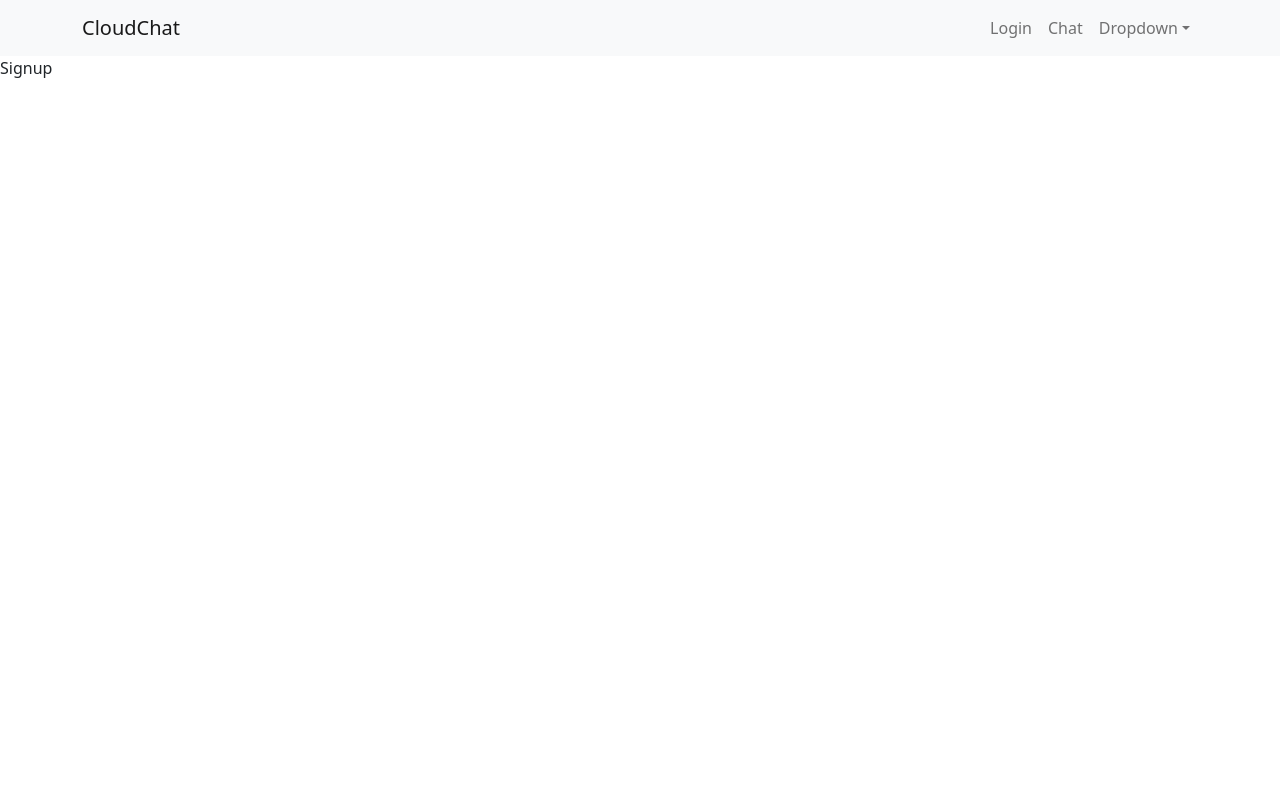
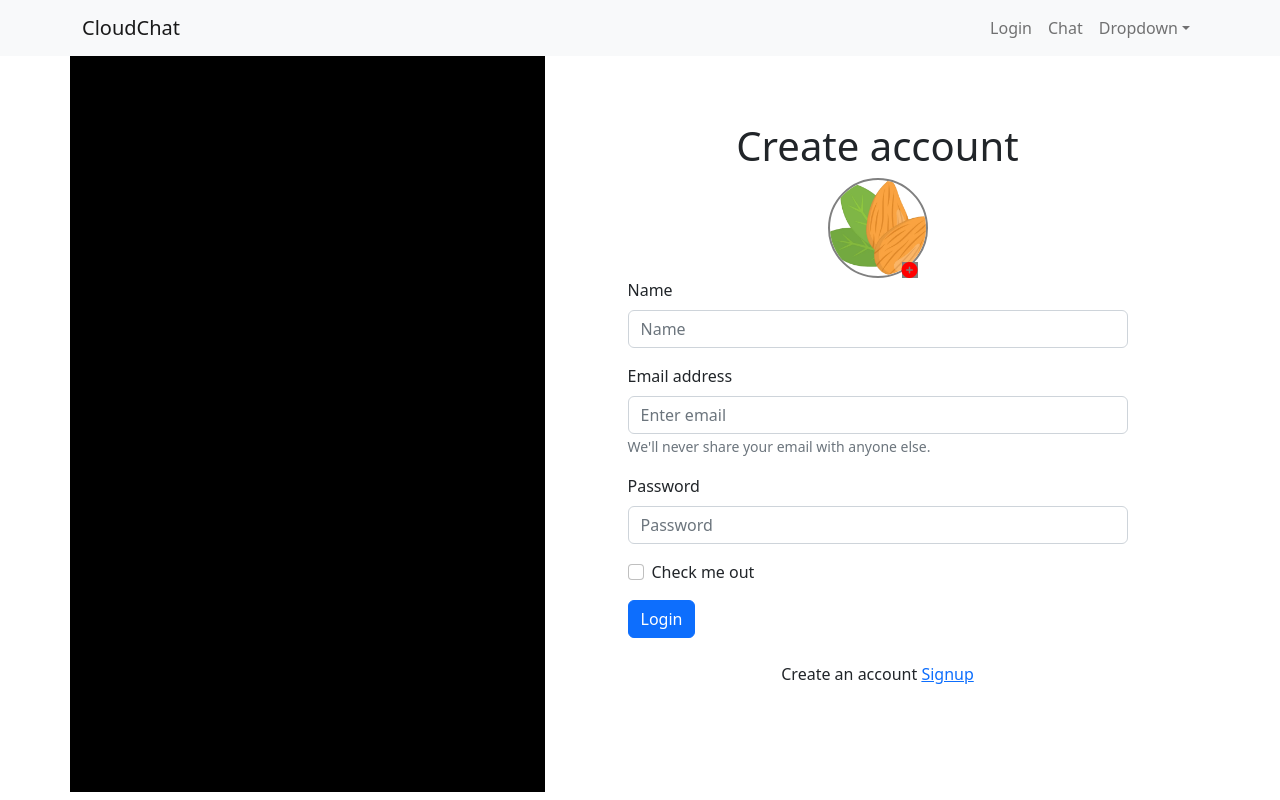
Before and after one commit to farmology/chatapp, a React (Create React App) app in the folder cloudchat/: page /signup in a window 1280 px wide. Built offline with nearby package versions, Linux system fonts and the light colour scheme.

Commit message:
Add and style profile pic icon on signup page

```diff
--- a/cloudchat/src/pages/Login.js
+++ b/cloudchat/src/pages/Login.js
@@ -1,5 +1,6 @@
 import React from 'react'
 import { Button, Col, Container, Row, Form } from 'react-bootstrap'
+import { Link } from 'react-router-dom'
 import './Login.css'
 
 function Login() {
@@ -25,8 +26,13 @@ function Login() {
         <Form.Check type="checkbox" label="Check me out" />
       </Form.Group>
       <Button variant="primary" type="submit">
-        Submit
+        Login
       </Button>
+      <div className="py-4">
+        <p className="text-center">
+            Create an account <Link to='/signup' >Signup</Link>
+        </p>
+      </div>
     </Form>
     </Col>
     </Row>
--- /dev/null
+++ b/cloudchat/src/pages/Signup.css
@@ -0,0 +1,33 @@
+.signup__bg {
+    background-color: black;
+    height: 92vh;
+    background-position: center;
+    background-size: cover;
+    background-repeat: no-repeat;
+    overflow-x: hidden;
+}
+
+.signup-profile-pic__container {
+    width: 100px;
+    height: 100px;
+    margin: 0 auto;
+    position: relative;
+}
+
+.signup-profile-pic {
+    width: 100px;
+    border-radius: 50%;
+    border: 2px solid gray;
+    object-fit: cover;
+    height: 100px;
+}
+
+.add-picture-icon {
+    position: absolute;
+    bottom: 0;
+    right: 10px;
+    color: red;
+    background: gray;
+    cursor: pointer;
+    z-index: 99;
+}
--- a/cloudchat/src/pages/Signup.js
+++ b/cloudchat/src/pages/Signup.js
@@ -1,8 +1,54 @@
 import React from 'react'
+import { Button, Col, Container, Row, Form } from 'react-bootstrap'
+import { Link } from 'react-router-dom'
+import './Signup.css'
+import defaultImg from '../assets/almond.png'
 
 function Signup() {
   return (
-    <div>Signup</div>
+    <Container>
+    <Row>
+        <Col md={5} className='signup__bg' ></Col>
+        <Col md={7} className='d-flex align-items-center justify-content-center flex-direction-column'>
+    <Form style={{ width: '80%', maxWidth: 500 }} >
+        <h1 className='text-center'>Create account</h1>
+        <div className='signup-profile-pic__container'>
+            <img src={defaultImg} className='signup-profile-pic'/>
+            <label htmlFor='image-upload' className='image-upload-label'>
+                <i className='fas fa-plus-circle add-picture-icon'></i>
+            </label>
+        </div>
+        <Form.Group className="mb-3" controlId="formBasicName">
+        <Form.Label>Name</Form.Label>
+        <Form.Control type="text" placeholder="Name" />
+        </Form.Group>
+      <Form.Group className="mb-3" controlId="formBasicEmail">
+        <Form.Label>Email address</Form.Label>
+        <Form.Control type="email" placeholder="Enter email" />
+        <Form.Text className="text-muted">
+          We'll never share your email with anyone else.
+        </Form.Text>
+      </Form.Group>
+
+      <Form.Group className="mb-3" controlId="formBasicPassword">
+        <Form.Label>Password</Form.Label>
+        <Form.Control type="password" placeholder="Password" />
+      </Form.Group>
+      <Form.Group className="mb-3" controlId="formBasicCheckbox">
+        <Form.Check type="checkbox" label="Check me out" />
+      </Form.Group>
+      <Button variant="primary" type="submit">
+        Login
+      </Button>
+      <div className="py-4">
+        <p className="text-center">
+            Create an account <Link to='/signup' >Signup</Link>
+        </p>
+      </div>
+    </Form>
+    </Col>
+    </Row>
+    </Container>
   )
 }
 
```
Also changed, not shown: cloudchat/src/assets/almond.png (added).
